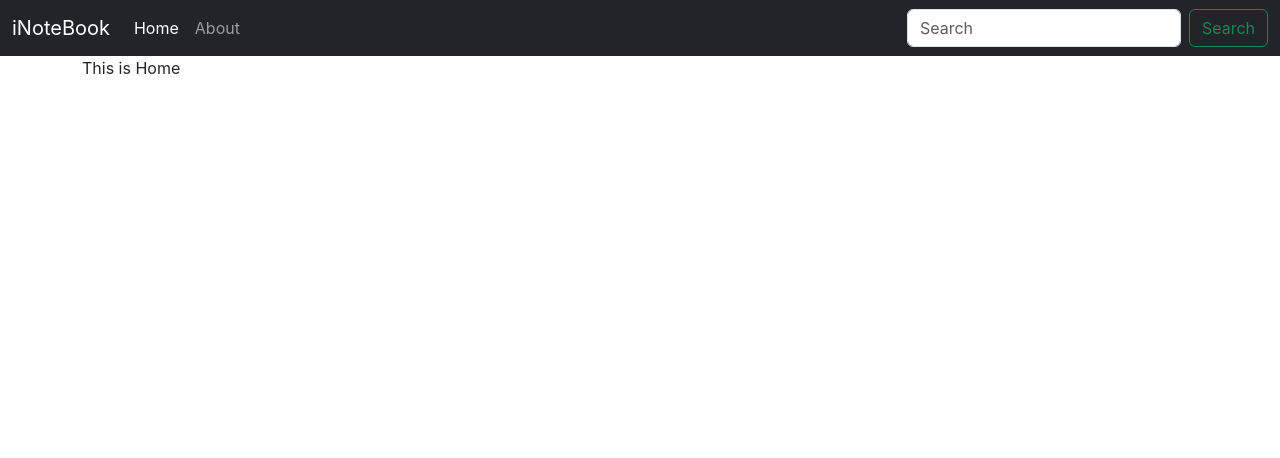
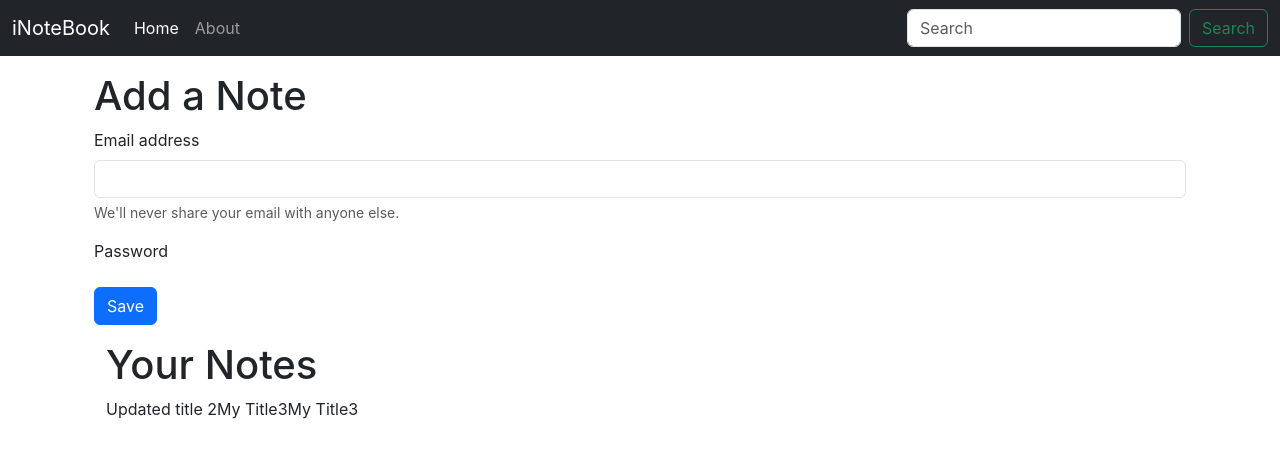
Before and after one commit to Vishal580/iNoteBook-Frontend, a React (Create React App) app: page / in a window 1280 px wide. Shown: the top 458 px of the page. Built offline with nearby package versions, Linux system fonts and the light colour scheme.

Commit message:
Fetching Notes from Context

```diff
--- a/src/components/Home.js
+++ b/src/components/Home.js
@@ -1,9 +1,30 @@
-import React from 'react'
+import React, { useContext } from 'react'
+import noteContext from '../context/notes/noteContext';
 
 function Home() {
+  const context = useContext(noteContext);
+  const {notes, setNotes} = context;
   return (
-    <div>
-      This is Home
+    <div className='container my-3'>
+        <h1>Add a Note</h1>
+          <form>
+              <div className="mb-3">
+                  <label htmlFor="exampleInputEmail1" className="form-label">Email address</label>
+                  <input type="email" className="form-control" id="exampleInputEmail1" aria-describedby="emailHelp"/>
+                      <div id="emailHelp" className="form-text">We'll never share your email with anyone else.</div>
+              </div>
+              <div className="mb-3">
+                  <label htmlFor="exampleInputPassword1" className="form-label">Password</label>
+                  {/* <input type="password" className="form-control" id="exampleInputPassword1"/> */}
+              </div>
+              <button type="submit" className="btn btn-primary">Save</button>
+          </form>
+          <div className='container my-3'>
+            <h1>Your Notes</h1>
+            {notes.map((note)=>{
+                return note.title;
+            })}
+          </div>
     </div>
   )
 }
--- a/src/components/Navbar.js
+++ b/src/components/Navbar.js
@@ -4,7 +4,7 @@ import {Link, useLocation} from "react-router-dom";
 function Navbar() {
     let location = useLocation();
     useEffect(() => {
-        console.log(location.pathname);
+        // console.log(location.pathname);
     }, [location]);
   return (
     <>
--- a/src/context/notes/NoteState.js
+++ b/src/context/notes/NoteState.js
@@ -1,8 +1,40 @@
+import { useState } from "react";
 import NoteContext from "./noteContext";
 
 const NoteState = (props) => {
+    const notesInitial = [
+        {
+          "_id": "675944b397a698e5050256b6",
+          "user": "675824644e3088c90f820107",
+          "title": "Updated title 2",
+          "description": "Updated Description 2",
+          "tag": "Updated Tag",
+          "date": "2024-12-11T07:52:19.153Z",
+          "__v": 0
+        },
+        {
+          "_id": "675944b397a698e5050256b8",
+          "user": "675824644e3088c90f820107",
+          "title": "My Title3",
+          "description": "My description",
+          "tag": "My Tag",
+          "date": "2024-12-11T07:52:19.998Z",
+          "__v": 0
+        },
+        {
+          "_id": "675944b497a698e5050256ba",
+          "user": "675824644e3088c90f820107",
+          "title": "My Title3",
+          "description": "My description",
+          "tag": "My Tag",
+          "date": "2024-12-11T07:52:20.631Z",
+          "__v": 0
+        }
+      ]
+    const [notes, setNotes] = useState(notesInitial);
+
     return(
-     <NoteContext.Provider value={{}}>
+     <NoteContext.Provider value={{notes, setNotes}}>
         {props.children}
      </NoteContext.Provider>
     )
```
